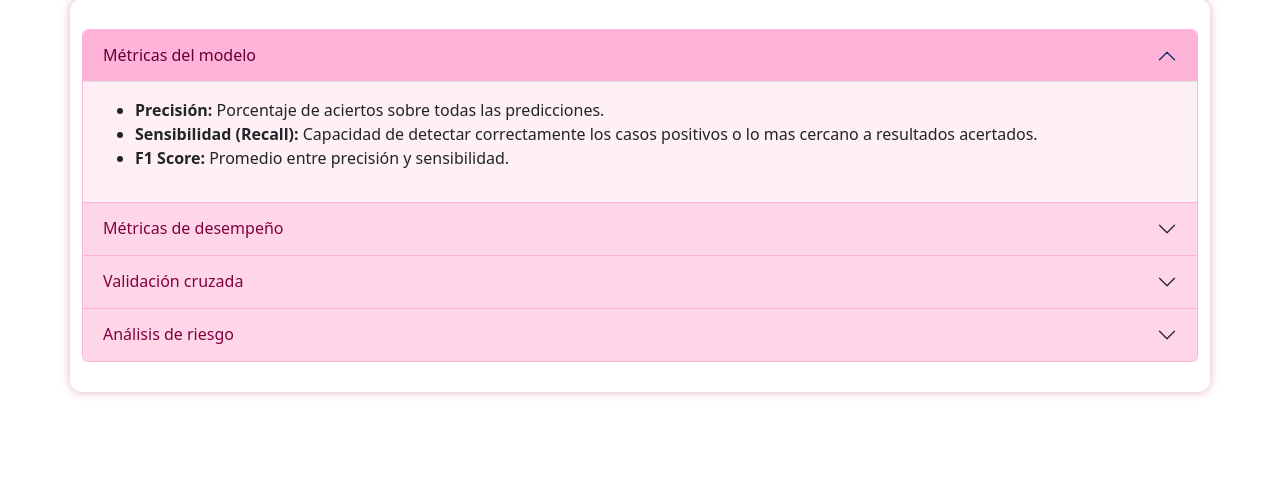
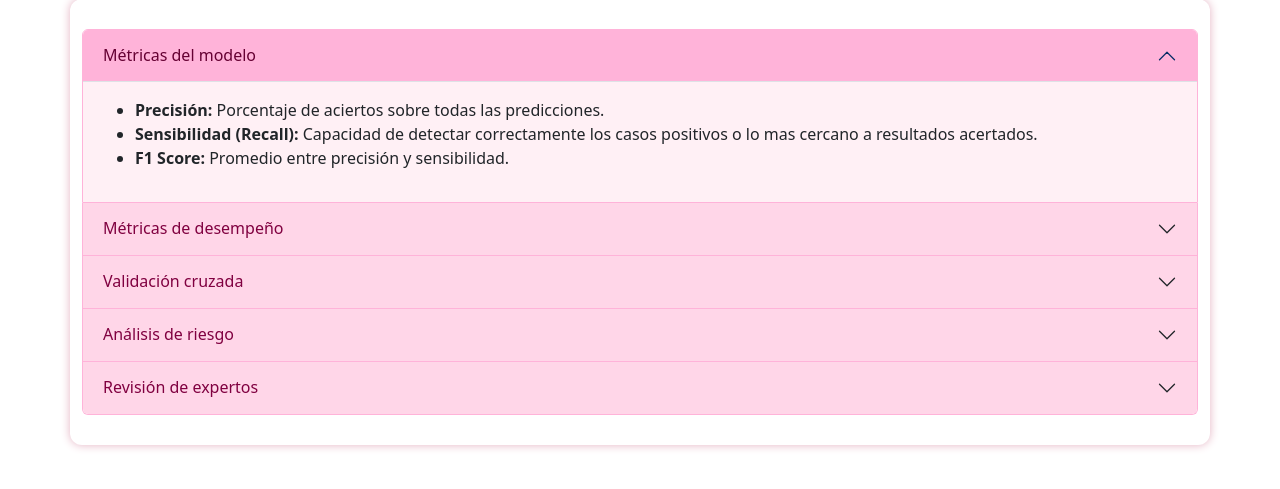
Before and after one commit to laurabauva/salud, a Flask app: template templates/estapa2.html in a window 1280 px wide. Shown: the part 201-690 px from the top of the page. Run offline with Flask 3, Linux system fonts and the light colour scheme; the template is opened without the code that fills it, so the values that code supplies are empty.

Commit message:
e crea item 5
se crea el quito acordeón "revision de expertos" de la etapa 2

```diff
--- a/templates/estapa2.html
+++ b/templates/estapa2.html
@@ -70,3 +70,18 @@
           </div>
         </div>
       </div>
+
+      <div class="accordion-item">
+        <h2 class="accordion-header" id="heading25">
+          <button class="accordion-button collapsed" type="button" data-bs-toggle="collapse" data-bs-target="#collapse25" aria-expanded="false" aria-controls="collapse25">
+            Revisión de expertos
+          </button>
+        </h2>
+        <div id="collapse25" class="accordion-collapse collapse" data-bs-parent="#accordionEtapa2">
+          <div class="accordion-body">
+            Especialistas en salud revisaron el modelo para validar que las variables usadas fueran médicamente relevantes.
+          </div>
+        </div>
+      </div>
+
+    </div>
```
